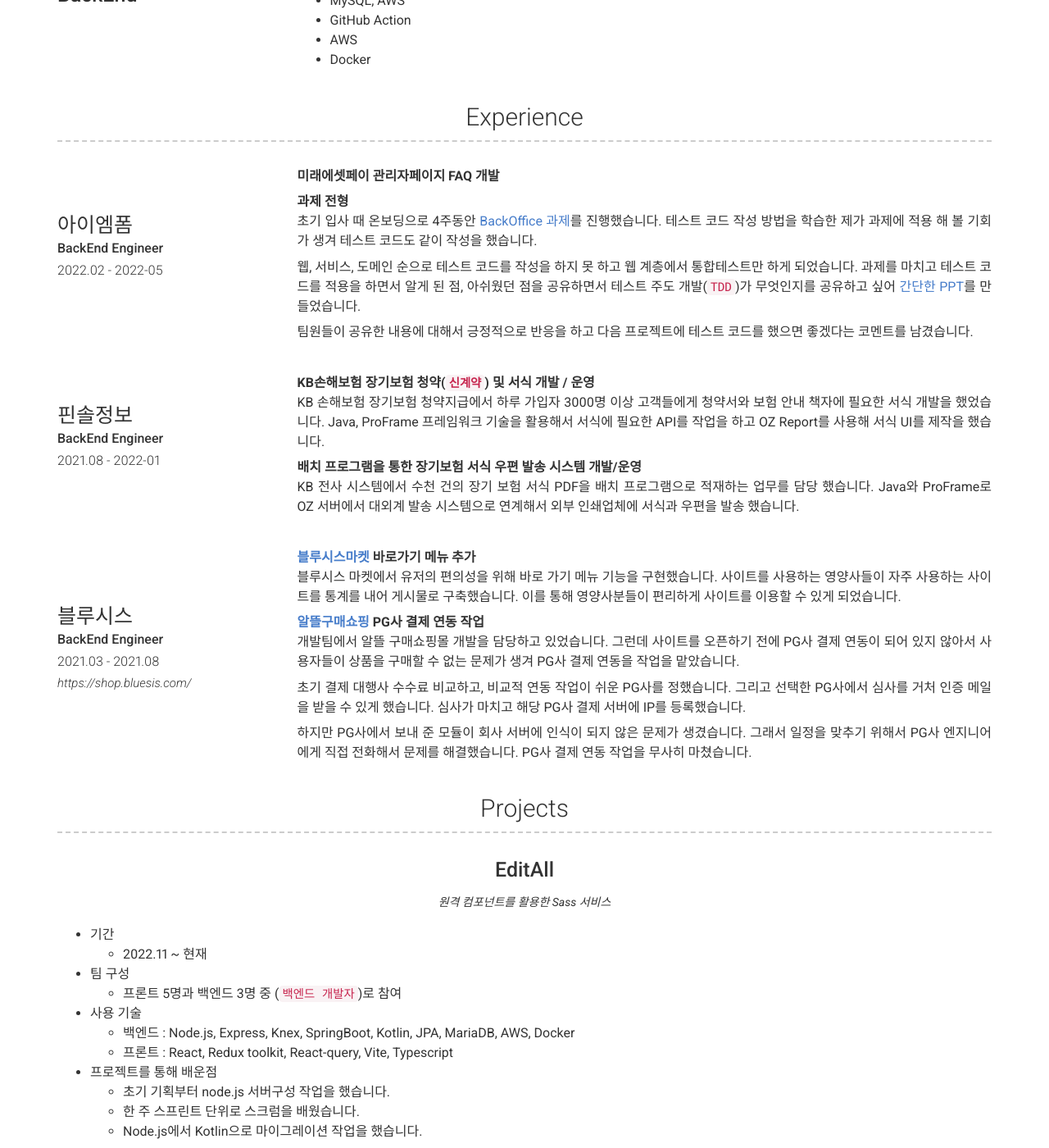
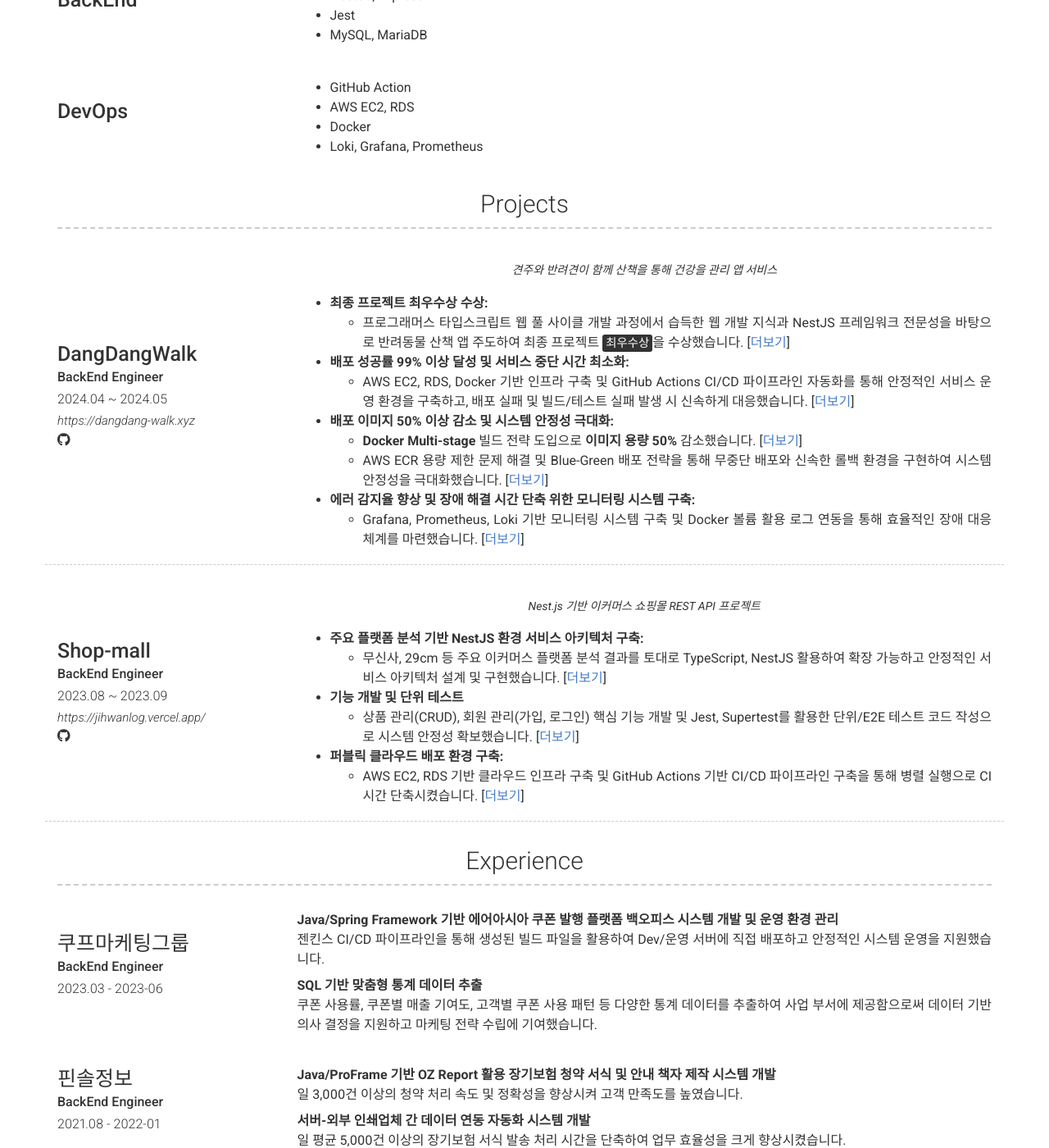
Before and after one commit to jihwooon/jihwooon.github.io, a Jekyll site: the page built from index.md, in a window 1280 px wide and 1400 px high, scrolled down 690 px. Shown: the whole window at 82% size. Built offline with Jekyll 4.4.1, drawn with Linux system fonts in a browser that asks for light colours; nearby versions of some CDN libraries; some of the changed text lies outside the part shown.

Commit message:
이력서 내용 수정하라

```diff
--- a/_config.yml
+++ b/_config.yml
@@ -56,6 +56,8 @@ blog_username: jihwanlog
 # 어떤 경험을 해왔는지, 어떤 생각을 갖고 있는지, 평소에 어떤 노력을 하고 있는지 등등 Summary 작성하기
 about_profile_image: images/picture.jpg
 about_content: | # this will include new lines to allow paragraphs
+  저는 백엔드 개발 및 DevOps 역량을 갖춘 개발자 안지환입니다.
+  TypeScript, Nest.js, Java, Spring Boot 등을 활용한 백엔드 시스템 개발 경험 바탕으로 쇼핑몰 런칭 및 금융 시스템 운영 등 다양한 프로젝트를 수행했습니다. 특히 모니터링 서버 구축, 퍼블릭 클라우드 환경 운영, 테스트 환경 구축 및 API 개발 경험을 통해 안정적인 시스템 운영 및 서비스 제공에 기여했습니다.
   Java, Kotlin, Spring Framework, MariaDB, AWS 등 기술을 이용해서 서비스 개발 및 배포 경험이 있습니다. 주로 백엔드 개발을 담당했으며 Spring Framework를 활용한 웹 개발을 합니다. 필요에 따라 JavaScript를 활용한 웹 개발도 합니다. 5명의 작은 규모의 팀에서 개발자로 처음 입사하여 쇼핑몰을 런칭한 경험이 있고 100명 규모의 금융 회사에서 운영 경험도 있습니다.
 
   **테스트 코드 작성**을 중요시합니다. 테스트 코드를 통해 요구사항과 명세를 명확하게 만들고, 요구사항에 맞춰 기능을 추가합니다. 이를 통해 안정적인 코드와 빠른 피드백을 얻을 수 있습니다.
@@ -72,35 +74,81 @@ content:
           - TypeScript, JavaScript
           - NestJS, Express
           - Jest
-          - MySQL, AWS
+          - MySQL, MariaDB
+      - layout: left
+        title: DevOps
+        description: |
           - GitHub Action
-          - AWS
+          - AWS EC2, RDS
           - Docker
-      # - layout: left
-        # title: Infra
-        # description: |
-        #   - GitHub Action
-        #   - AWS
-        #   - Docker
+          - Loki, Grafana, Prometheus
+  - title: Projects # Title for the section
+    layout: list # Type of content section (list/text)
+    content:
+      - layout: left
+        border: weak  # Value of `weak` will display a weak border below this item. # Any
+                      # other value (or no value) means no border will be displayed
+        title: DangDangWalk
+        link: https://dangdang-walk.xyz
+        sub_title: BackEnd Engineer
+        caption: 2024.04 ~ 2024.05
+        additional_links:
+          - title: website
+            icon: fab fa-github
+            url: https://github.com/dangdangwalk/dangdang-walk
+        # link_text:
+        #   - title: DangDangWalk
+        #     url: https://github.com/dangdangwalk/dangdang-walk
+        quote: >
+          견주와 반려견이 함께 산책을 통해 건강을 관리 앱 서비스
+        description: | # this will include new lines to allow paragraphs
+            - **최종 프로젝트 최우수상 수상:**
+              - 프로그래머스 타입스크립트 웹 풀 사이클 개발 과정에서 습득한 웹 개발 지식과 NestJS 프레임워크 전문성을 바탕으로 반려동물 산책 앱 주도하여 최종 프로젝트 <mark>최우수상</mark>을 수상했습니다. [[더보기](https://github.com/jihwooon/dangdang-walk/wiki)]
+            - **배포 성공률 99% 이상 달성 및 서비스 중단 시간 최소화:**
+              - AWS EC2, RDS, Docker 기반 인프라 구축 및 GitHub Actions CI/CD 파이프라인 자동화를 통해 안정적인 서비스 운영 환경을 구축하고, 배포 실패 및 빌드/테스트 실패 발생 시 신속하게 대응했습니다. [[더보기](https://github.com/jihwooon/dangdang-walk/wiki/8.-Automation#-cicd-%EB%B0%B0%ED%8F%AC)]
+            - **배포 이미지 50% 이상 감소 및 시스템 안정성 극대화:**
+              - **Docker Multi-stage** 빌드 전략 도입으로 **이미지 용량 50%** 감소했습니다. [[더보기](https://www.notion.so/cb39d5134872408f9ae79e9690329bff?pvs=21)]
+              - AWS ECR 용량 제한 문제 해결 및 Blue-Green 배포 전략을 통해 무중단 배포와 신속한 롤백 환경을 구현하여 시스템 안정성을 극대화했습니다. [[더보기](https://www.notion.so/dcca8de15a884808803d3c6596a42257?pvs=21)]
+            - **에러 감지율 향상 및 장애 해결 시간 단축 위한 모니터링 시스템 구축:**
+              - Grafana, Prometheus, Loki 기반 모니터링 시스템 구축 및 Docker 볼륨 활용 로그 연동을 통해 효율적인 장애 대응 체계를 마련했습니다. [[더보기](https://www.notion.so/6d2ba4f6c6424f2ca78348e156cbe6db?pvs=21)]
+
+      - layout: left
+        border: weak  # Value of `weak` will display a weak border below this item. # Any
+                      # other value (or no value) means no border will be displayed
+        title: Shop-mall
+        link: https://jihwanlog.vercel.app
+        link_text: https://jihwanlog.vercel.app/
+        sub_title: BackEnd Engineer
+        caption: 2023.08 ~ 2023.09
+        additional_links:
+          - title: website
+            icon: fab fa-github
+            url: https://github.com/jihwooon/shpping-mall
+        quote: >
+          Nest.js 기반 이커머스 쇼핑몰 REST API 프로젝트
+        description: | # this will include new lines to allow paragraphs
+          - **주요 플랫폼 분석 기반 NestJS 환경 서비스 아키텍처 구축:**
+            - 무신사, 29cm 등 주요 이커머스 플랫폼 분석 결과를 토대로 TypeScript, NestJS 활용하여 확장 가능하고 안정적인 서비스 아키텍처 설계 및 구현했습니다. [[더보기](https://github.com/jihwooon/shpping-mall)]
+          - **기능 개발 및 단위 테스트**
+            - 상품 관리(CRUD), 회원 관리(가입, 로그인) 핵심 기능 개발 및 Jest, Supertest를 활용한 단위/E2E 테스트 코드 작성으로 시스템 안정성 확보했습니다. [[더보기](https://jihwanlog.vercel.app/api)]
+          - **퍼블릭 클라우드 배포 환경 구축:**
+            - AWS EC2, RDS 기반 클라우드 인프라 구축 및 GitHub Actions 기반 CI/CD 파이프라인 구축을 통해 병렬 실행으로 CI 시간 단축시켰습니다. [[더보기](https://jihwanlog.vercel.app/blog)]
+
   - title: Experience
     layout: list
     content:
       - layout: left
-        title: 아이엠폼
+        title: 쿠프마케팅그룹
         sub_title: BackEnd Engineer
-        caption: 2022.02 - 2022-05
+        caption: 2023.03 - 2023-06
         # quote: >
         #   금융산업 분야 SI 회사
         description: | # this will include new lines to allow paragraphs
-          **미래에셋페이 관리자페이지 FAQ 개발**
+          **Java/Spring Framework 기반 에어아시아 쿠폰 발행 플랫폼 백오피스 시스템 개발 및 운영 환경 관리**
+            젠킨스 CI/CD 파이프라인을 통해 생성된 빌드 파일을 활용하여 Dev/운영 서버에 직접 배포하고 안정적인 시스템 운영을 지원했습니다.
 
-
-          **과제 전형**
-          초기 입사 때 온보딩으로 4주동안 [BackOffice 과제](https://github.com/jihwooon/BackOffice-Board)를 진행했습니다. 테스트 코드 작성 방법을 학습한 제가 과제에 적용 해 볼 기회가 생겨 테스트 코드도 같이 작성을 했습니다.
-
-          웹, 서비스, 도메인 순으로 테스트 코드를 작성을 하지 못 하고 웹 계층에서 통합테스트만 하게 되었습니다. 과제를 마치고 테스트 코드를 적용을 하면서 알게 된 점, 아쉬웠던 점을 공유하면서 테스트 주도 개발(`TDD`)가 무엇인지를 공유하고 싶어 [간단한 PPT](https://docs.google.com/presentation/d/1GZnypkSvhMoLXFnIVKG8_l1Up_ljaNeOghtBPSXymh4/edit?usp=sharing)를 만들었습니다.
-
-          팀원들이 공유한 내용에 대해서 긍정적으로 반응을 하고 다음 프로젝트에 테스트 코드를 했으면 좋겠다는 코멘트를 남겼습니다.
+          **SQL 기반 맞춤형 통계 데이터 추출**
+            쿠폰 사용률, 쿠폰별 매출 기여도, 고객별 쿠폰 사용 패턴 등 다양한 통계 데이터를 추출하여 사업 부서에 제공함으로써 데이터 기반 의사 결정을 지원하고 마케팅 전략 수립에 기여했습니다.
 
       - layout: left
         title: 핀솔정보
@@ -109,161 +157,41 @@ content:
         # quote: >
         #   금융산업 분야 SI 회사
         description: | # this will include new lines to allow paragraphs
-          **KB손해보험 장기보험 청약(`신계약`) 및 서식 개발 / 운영**
-            KB 손해보험 장기보험 청약지급에서 하루 가입자 3000명 이상 고객들에게 청약서와 보험 안내 책자에 필요한 서식 개발을 했었습니다. Java, ProFrame 프레임워크 기술을 활용해서 서식에 필요한 API를 작업을 하고 OZ Report를 사용해 서식 UI를 제작을 했습니다.
+          **Java/ProFrame 기반 OZ Report 활용 장기보험 청약 서식 및 안내 책자 제작 시스템 개발**
+            일 3,000건 이상의 청약 처리 속도 및 정확성을 향상시켜 고객 만족도를 높였습니다.
 
-          **배치 프로그램을 통한 장기보험 서식 우편 발송 시스템 개발/운영**
-            KB 전사 시스템에서 수천 건의 장기 보험 서식 PDF을 배치 프로그램으로 적재하는 업무를 담당 했습니다. Java와 ProFrame로 OZ 서버에서 대외계 발송 시스템으로 연계해서 외부 인쇄업체에 서식과 우편을 발송 했습니다.
+          **서버-외부 인쇄업체 간 데이터 연동 자동화 시스템 개발**
+            일 평균 5,000건 이상의 장기보험 서식 발송 처리 시간을 단축하여 업무 효율성을 크게 향상시켰습니다.
 
       - layout: left
         title: 블루시스
         sub_title: BackEnd Engineer
         caption: 2021.03 - 2021.08
-        link: https://shop.bluesis.com/
         # quote: >
         #   식품정보 및 데이터 기술 솔루션 회사
         description: | # this will include new lines to allow paragraphs
-          **[블루시스마켓](https://market.bluesis.com/web/pc/main.php) 바로가기 메뉴 추가**
-          블루시스 마켓에서 유저의 편의성을 위해 바로 가기 메뉴 기능을 구현했습니다. 사이트를 사용하는 영양사들이 자주 사용하는 사이트를 통계를 내어 게시물로 구축했습니다. 이를 통해 영양사분들이 편리하게 사이트를 이용할 수 있게 되었습니다.
+          **PHP 기반 그누보드 쇼핑몰 2주 만에 단독 개발 및 런칭**
+            PG사 결제 API 연동 및 결제 테스트를 성공적으로 완료하여 쇼핑몰을 안정적으로 런칭했습니다.
+            PG사 결제 모듈 연동 과정에서 발생한 권한 설정 오류를 PG사 엔지니어와 협업하여 몇 시간 만에 해결하여 쇼핑몰 런칭 일정을 차질 없이 준수했습니다.
 
-          **[알뜰구매쇼핑](https://shop.bluesis.com/) PG사 결제 연동 작업**
-          개발팀에서 알뜰 구매쇼핑몰 개발을 담당하고 있었습니다. 그런데 사이트를 오픈하기 전에 PG사 결제 연동이 되어 있지 않아서 사용자들이 상품을 구매할 수 없는 문제가 생겨 PG사 결제 연동을 작업을 맡았습니다.
-
-          초기 결제 대행사 수수료 비교하고, 비교적 연동 작업이 쉬운 PG사를 정했습니다. 그리고 선택한 PG사에서 심사를 거처 인증 메일을 받을 수 있게 했습니다. 심사가 마치고 해당 PG사 결제 서버에 IP를 등록했습니다.
-
-          하지만 PG사에서 보내 준 모듈이 회사 서버에 인식이 되지 않은 문제가 생겼습니다. 그래서 일정을 맞추기 위해서 PG사 엔지니어에게 직접 전화해서 문제를 해결했습니다. PG사 결제 연동 작업을 무사히 마쳤습니다.
-
-  - title: Projects # Title for the section
-    layout: list # Type of content section (list/text)
-    content:
-      - layout: top-middle
-        border: weak  # Value of `weak` will display a weak border below this item. # Any
-                      # other value (or no value) means no border will be displayed
-        title: EditAll
-        # link: Link to project (eg. sproogen.github.io/modern-resume-theme)(optional)
-        # link_text:
-        # additional_links:
-        #   - title:  Github page for project (eg. sproogen/modern-resume-theme)
-        #     icon: fab fa-github
-        #     url: Link to project (eg. sproogen.github.io/modern-resume-theme)(optional)
-        quote: >
-          원격 컴포넌트를 활용한 Sass 서비스
-        description: | # this will include new lines to allow paragraphs
-          - 기간
-            - 2022.11 ~ 현재
-          - 팀 구성
-            - 프론트 5명과 백엔드 3명 중 (`백엔드 개발자`)로 참여
-          - 사용 기술
-            - 백엔드 : Node.js, Express, Knex, SpringBoot, Kotlin, JPA, MariaDB, AWS, Docker
-            - 프론트 : React, Redux toolkit, React-query, Vite, Typescript
-          - 프로젝트를 통해 배운점
-            - 초기 기획부터 node.js 서버구성 작업을 했습니다.
-            - 한 주 스프린트 단위로 스크럼을 배웠습니다.
-            - Node.js에서 Kotlin으로 마이그레이션 작업을 했습니다.
-      - layout: top-middle
-        border: weak  # Value of `weak` will display a weak border below this item. # Any
-                      # other value (or no value) means no border will be displayed
-        title: CodeSoom Space
-        link: https://space.codesoom.com/
-        link_text: https://space.codesoom.com/
-        additional_links:
-          - title: website
-            icon: fab fa-github
-            url: https://github.com/CodeSoom-Project/codesoom-space
-        quote: >
-          코드숨 주말 사용하는 사용자들이 공부 계획 및 회고를 작성하는 서비스 앱
-        description: | # this will include new lines to allow paragraphs
-          - 기간
-            - 2022.10 ~ 2022.11
-          - 팀 구성
-            - 프론트 5명과 백엔드 3명 중 (`백엔드 개발자`)로 참여
-          - 사용 기술
-            - 백엔드 : SpringBoot, JPA, Java11, MariaDB, AWS, Docker
-            - 프론트 : React, Redux toolkit, React-query, Vite, Typescript
-          - 프로젝트를 통해 배운 점
-            - 서비스를 이용하는 회원이 회고를 작성 할 수 있게 작업 했습니다.
-            - [코드 리뷰](https://github.com/CodeSoom-Project/codesoom-space/pull/278)를 통해 협업을 할 수 있습니다.
-            - SpringBoot와 JPA를 활용 할 수 있습니다.
-            - 한 주 단위 스프린트 통해서
-
-      - layout: top-middle
-        border: weak  # Value of `weak` will display a weak border below this item. # Any
-                      # other value (or no value) means no border will be displayed
-        title: BikeMap
-        link: https://github.com/ftowards/TeamProject_BikeMapNew
-        link_text: https://github.com/ftowards/TeamProject_BikeMapNew
-        additional_links:
-          - title: website
-            icon: fab fa-github
-            url: https://github.com/ftowards/TeamProject_BikeMapNew
-        quote: >
-          자전거 여행을 준비하거나 즐기는 바이커들에게 도움을 주는 커뮤니티
-        description: | # this will include new lines to allow paragraphs
-          - 기간
-            - 2020.10 ~ 2020.12
-          - 팀 구성
-            - 인원 5명 중 백엔드 개발자로 참여
-          - 사용 기술
-            - 백엔드 : SpringFramework, Java 14, Oracle SQL, Mybatis
-            - 프론트 : Javascript, HTML, CSS, jQuery, ajax
-          - 프로젝트를 통해 배운점
-            - 초기 데이터베이스 테이블 설계부터 협업하는 과정을 배웠습니다.
-            - 서비스를 만들어서 사용자들에게 어떻게 가치를 전달 할 수 있는 것에 대해서 배우게 되었습니다.
-            - SpringFramework과 Java를 활용 할 수 있습니다.
-            - SQL와 Mybatis를 활용해서 SQL 매핑하는 방법을 할 수 있습니다.
+          **쇼핑몰 런칭 후 시스템 안정성 유지**
+            발생한 결제 오류 및 시스템 문제에 대한 신속한 유지보수 및 개선 작업을 통해 고객 만족도 향상에 기여했습니다.
 
   - title: Education
     layout: list
     content:
       - layout: left
-        title: 코드숨 이직 풀코스반
+        title: 프로그래머스 데브코스
         # sub_title: Qualifications (eg. BA Performing Arts)
-        caption: 2022.07 - Present
+        caption: 2023.11 - 2024.05
         # quote: >
         #   Short institution or course description (optional)
         description: | # this will include new lines to allow paragraphs
-          2022.11 - 현재 코드숨 이직 풀코스반에 수료중에 있습니다.
+          **타입스크립트로 함께하는 웹 풀 사이클 개발** 수료했습니다.
 
-          Java/Spring을 활용한 [CodeSoom Space](https://github.com/CodeSoom-Project/codesoom-space) 프로젝트을 진행한 [CodeSoom Space](https://space.codesoom.com/)서비스 오픈을 했었습니다.
+          TypeScript 활용한 프로젝트가 필요로 참여했습니다.
 
-          현재 Kotlin/Spring을 활용한 EditAll 프로젝트에 참여중입니다.
-
-          매일 스터디 내용을 [블로그](https://codesoom.github.io/)에 정리해서 공유합니다.
-      # - layout: left
-      #   title: 이스트소프트 백엔드 개발자 Externship 1기
-      #   link: https://c11.kr/1a0ww
-      #   # sub_title: Qualifications (eg. BA Performing Arts)
-      #   caption: 2022.04 - 2022.06
-      #   # quote: >
-      #   #   Short institution or course description (optional)
-      #   description: | # this will include new lines to allow paragraphs
-      #     - SpringBoot와 JPA를
-      - layout: left
-        title: 코드숨 스프링 4기
-        link: https://www.codesoom.com/courses/spring
-        # sub_title: [소프트웨어 개발의 지혜 스프링](https://www.codesoom.com/courses/spring)
-        caption: 2021.11 - 2022.01
-        # quote: >
-        #   Short institution or course description (optional)
-        description: | # this will include new lines to allow paragraphs
-          코드숨 스프링 4기 과정을 수료하였습니다.
-
-          스프링으로 진행하는 설계의 관심사 분리 이해를 학습하였습니다.
-
-          테스트주도개발(`TDD`)을 통해서 견고하고 유연한 개발에 대한 전반적인 내용을 학습하였습니다.
-
-      - layout: left
-        title: 비트교육센터
-        # sub_title: 디지털컨버전스 기반 BackEnd중심, Framework개발자양성과정
-        caption: 2020.07 - 2020.12
-        # quote: >
-        #   Short institution or course description (optional)
-        description: | # this will include new lines to allow paragraphs
-          디지털컨버전스 기반 BackEnd중심, Framework 개발자양성 과정을 수료하였습니다.
-
-          Java의 기초 구문, 자료형 활용법과 웹 서버, SpringFramework의 활용에 대한 전반적인 내용을 학습하였습니다.
-
-          Java/SpringFramework를 활용한 [BikeMap](https://github.com/ftowards/TeamProject_BikeMapNew) 프로젝트를 진행한 경험이 있습니다.
+          TypeScript, React, Infra, CI/CD 학습했습니다.
       - layout: left
         title: Hanoi University
         sub_title: Tiếng Việt Nam
@@ -275,12 +203,16 @@ content:
 
           한인 하노이 대표 학생회장 겸임을 했었습니다.
 
-  # - title: A Little More About Me
-  #   layout: text
-  #   content: | # this will include new lines to allow paragraphs
-  #     This is where you can write a little more about yourself. You could title this section **Interests** and include some of your other interests.
+  - title: ETC
+    layout: list
+    content:
+      - layout: left
+        title: 외부 활동
+        # sub_title: Qualifications (eg. BA Performing Arts)
+        description: | # this will include new lines to allow paragraphs
+          * [한빛 미디어 "도서 나는 리뷰어다" 도서 리뷰어 활동](https://www.figma.com/exit?url=https%3A%2F%2Fmedium.com%2F%40jihwooon)
+          * [Git 브랜치 매니저 Git Pal 만들기](https://velog.io/@jihwooon/Git-%EB%B8%8C%EB%9E%9C%EC%B9%98-%EB%A7%A4%EB%8B%88%EC%A0%80-Git-Pal-%EB%A7%8C%EB%93%A4%EA%B8%B0)
 
-  #     Or you could title it **Skills** and write a bit more about things that make you more desirable, like *leadership* or *teamwork*
 
 # Footer
 # footer_show_references: true
```
Also changed, not shown: 1 other file.
